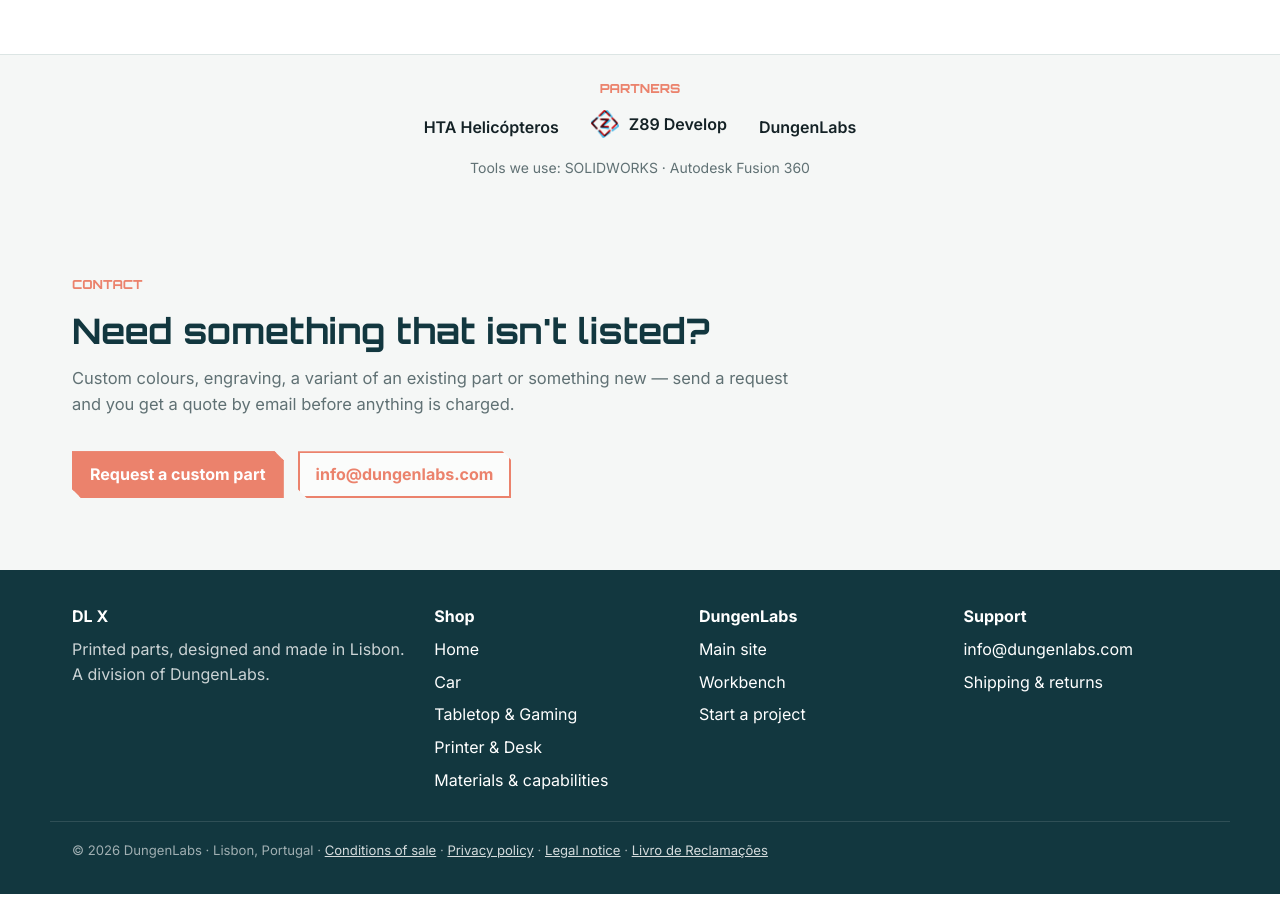
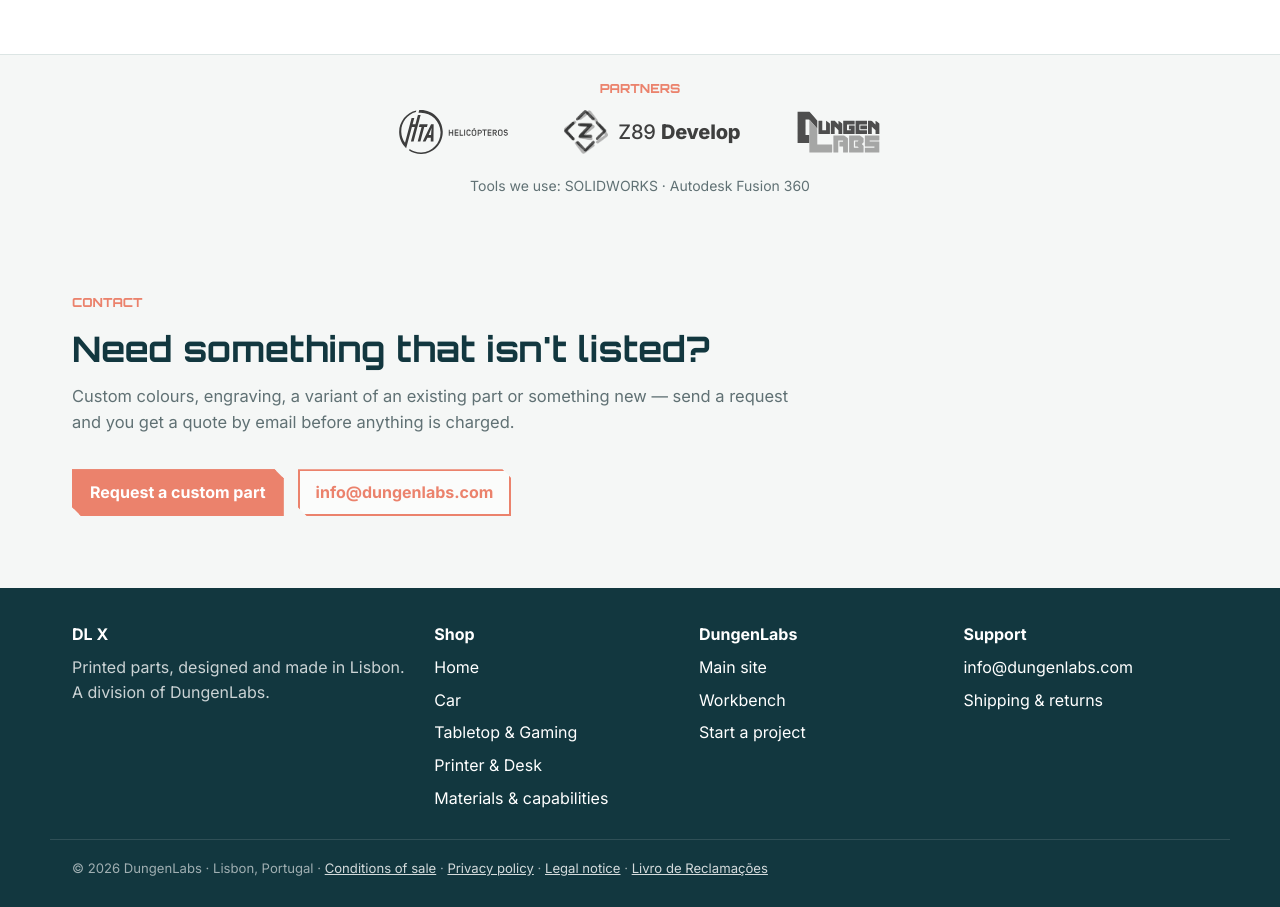
Before and after one commit to hubertdungen/DungenLabs_DLX, a website: page index.html in a window 1280 px wide. Shown: the part 3075-3982 px from the top of the page. Drawn offline with Linux system fonts and the light colour scheme.

Commit message:
Partners: logo wall (HTA, Z89, DungenLabs) with links, grayscale to colour on hover (#10)
Co-authored-by: Claude Sonnet 5.5 <noreply@anthropic.com>

```diff
--- a/index.html
+++ b/index.html
@@ -172,10 +172,10 @@
     <section class="partners" aria-labelledby="partners-title">
       <div class="section-inner">
         <p class="eyebrow" id="partners-title" data-i18n="partners.eyebrow">Partners</p>
-        <ul class="partner-list">
-          <li><span class="partner-text">HTA Helicópteros</span></li>
-          <li><a href="https://z89develop.pt"><img src="/images/partners/z89.png" alt="" width="28" height="28" loading="lazy"><span>Z89 Develop</span></a></li>
-          <li><a href="https://dungenlabs.com">DungenLabs</a></li>
+        <ul class="partner-logos">
+          <li><a href="https://htahelicopteros.com" target="_blank" rel="noopener" aria-label="HTA Helicópteros"><img src="/images/partners/hta.svg" alt="HTA Helicópteros" height="44" loading="lazy"></a></li>
+          <li><a href="https://z89develop.pt" target="_blank" rel="noopener" aria-label="Z89 Develop"><img src="/images/partners/z89.png" alt="" width="44" height="44" loading="lazy"><span class="partner-word">Z89 <b>Develop</b></span></a></li>
+          <li><a href="https://dungenlabs.com" target="_blank" rel="noopener" aria-label="DungenLabs"><img src="/images/partners/dungenlabs.svg" alt="DungenLabs" height="44" loading="lazy"></a></li>
         </ul>
         <p class="partner-tools"><span data-i18n="partners.tools">Tools we use:</span> SOLIDWORKS · Autodesk Fusion 360</p>
       </div>
--- a/styles-dlx.css
+++ b/styles-dlx.css
@@ -1286,3 +1286,12 @@ button.button {
 /* Hover do logótipo: as cores trocam, legíveis sobre o teal do cabeçalho. */
 .brand-dlx:hover .brand-mark-dlx,
 .brand-dlx:focus-visible .brand-mark-dlx { content: url("/images/brand/dlx-mark-hover.svg"); }
+
+/* Partner logos: grayscale row, colour on hover (professional logo wall). */
+.partner-logos { list-style: none; margin: 0 0 14px; padding: 0; display: flex; flex-wrap: wrap; justify-content: center; align-items: center; gap: 20px 56px; }
+.partner-logos a { display: inline-flex; align-items: center; gap: 10px; color: #142226; text-decoration: none; filter: grayscale(1); opacity: .85; transition: filter .2s, opacity .2s, transform .2s; }
+.partner-logos a:hover, .partner-logos a:focus-visible { filter: none; opacity: 1; transform: translateY(-2px); }
+.partner-logos img { height: 44px; width: auto; max-width: 160px; object-fit: contain; }
+.partner-word { font-size: 1.25rem; letter-spacing: -.01em; font-weight: 500; }
+.partner-word b { font-weight: 800; }
+@media (max-width: 600px) { .partner-logos { gap: 16px 32px; } .partner-logos img { height: 36px; } }
```
Also changed, not shown: images/partners/dungenlabs.svg (added), images/partners/hta.svg (added).
